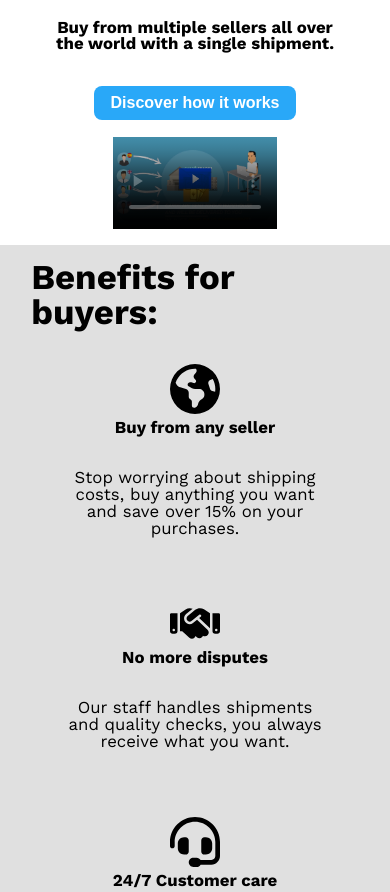
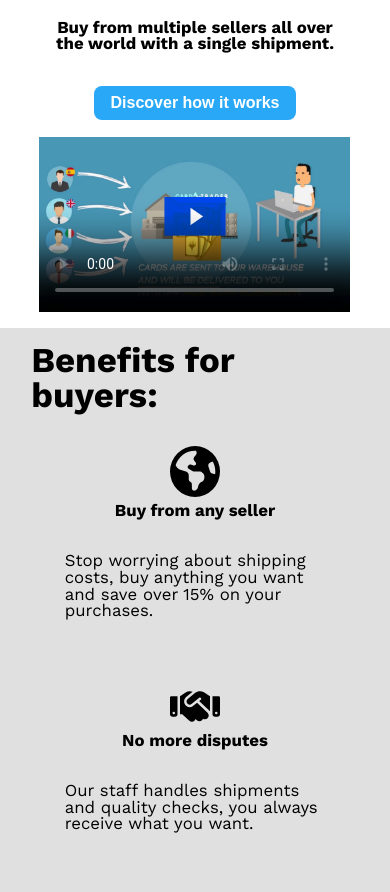
Before and after one commit to Omanaite/happy-copy, a plain HTML site: page index.html in a window 390 px wide. Shown: the part 1400-2292 px from the top of the page. Drawn offline with nearby package versions, Linux system fonts and the light colour scheme.

Commit message:
sorry for commiting main, but it had to be done.:(

```diff
--- a/index.html
+++ b/index.html
@@ -132,7 +132,7 @@
                 <p class="bigTopMargin fw700">Buy from multiple sellers all over the world with a single shipment. </p>
                 <button class="bigTopMargin" style="align-self: flex-start;">Discover how it works</button>
             </div>
-            <video controls width="50%" poster="assets/images/trading vid.png"></video>
+            <video class="video"controls width="80%" poster="assets/images/trading vid.png"></video>
         </div>
         <div class="benefitsForBuyers">
             <h3 class="noTopMargin">Benefits for buyers:</h3>
--- a/styles/base.css
+++ b/styles/base.css
@@ -183,7 +183,9 @@ small {
 
 .bigTopMargin {
   margin-top: 2rem;
-  text-align: center;
+  align-items: center;
+  align-content: center;
+  /* text-align: center; */
 
 }
 
@@ -340,10 +342,12 @@ button:hover {
   display: flex;
 }
 .sRc {
+  display: grid;
   width: 50%;
   display: flex;
   flex-direction: column;
-  justify-content: center;
+  /* justify-content: center; */
+  /* text-align: center; */
 }
 /* Responsiveness Midsection Mateus */
 
@@ -357,8 +361,8 @@ button:hover {
   }
   .rSc {
     display: grid;
-    /* align-items: center; */
-    justify-content: center;
+    align-items: center;
+    /* justify-content: center; */
     justify-items: center;
     text-align: center;
     margin: 1rem 1rem;
@@ -368,4 +372,5 @@ button:hover {
     /* margin: 1rem 1rem; */
     justify-items: center;
   }
+.video{width: 95%;}
 }
```
